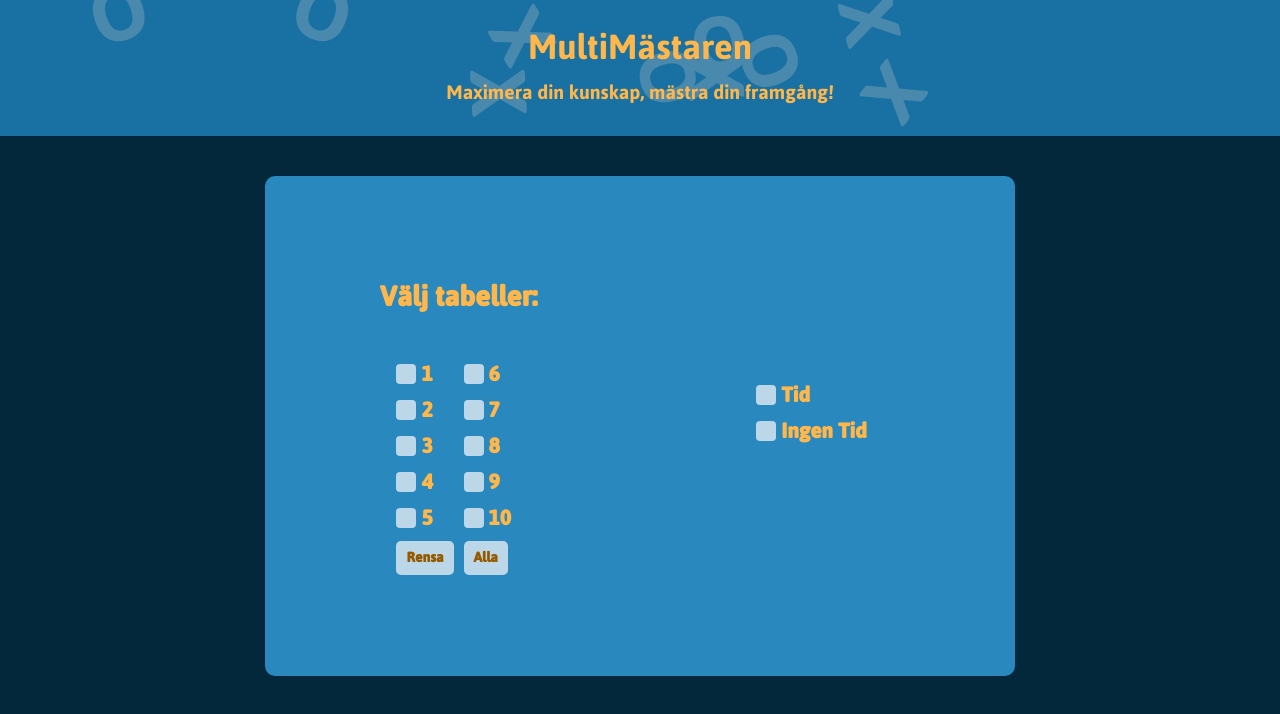
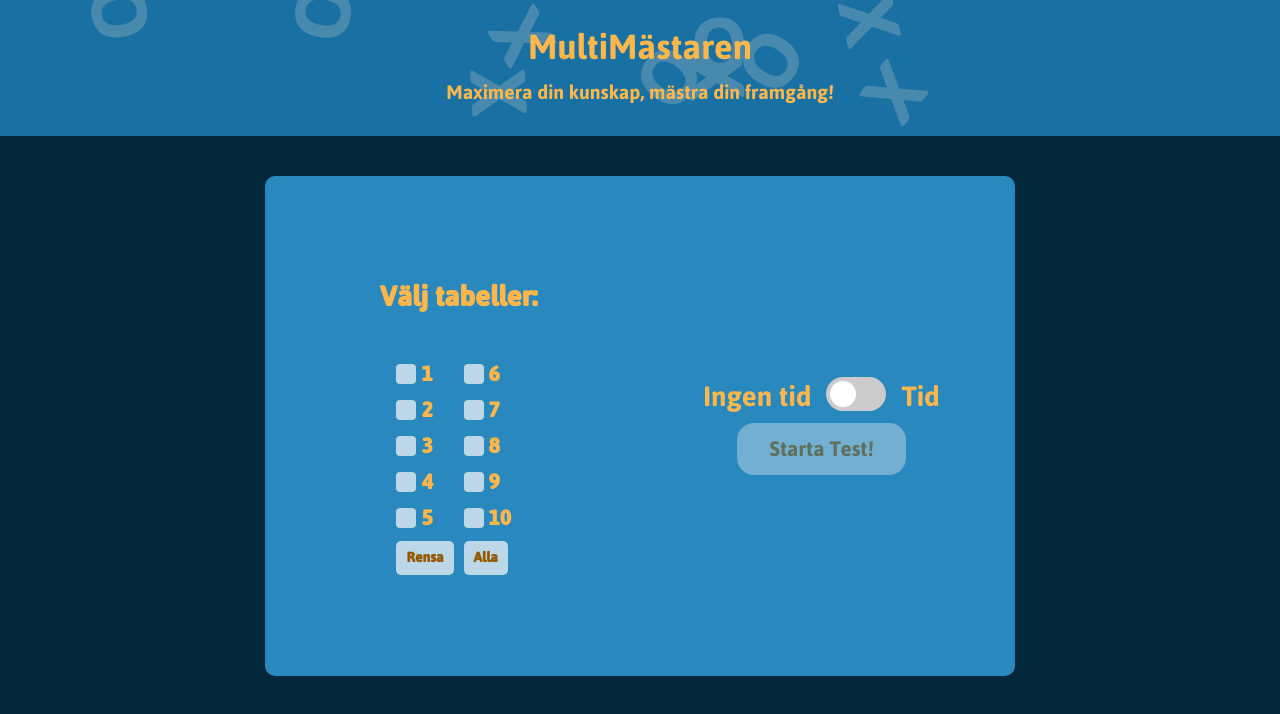
Before and after one commit to Anthymm/Multimastaren, a Vue app: page / in a window 1280 px wide. Shown: the top 714 px of the page. Built offline with nearby package versions, Linux system fonts and the light colour scheme.

Commit message:
Uppdaterad design startsida

```diff
--- a/src/components/NavBar.vue
+++ b/src/components/NavBar.vue
@@ -85,7 +85,7 @@ export default {
 
         circle.style.left = xCoord + "%"
         circle.style.top = yCoord + "%"
-        circle.style.rotate = Math.floor(Math.random() * 360) + "deg"
+        circle.style.rotate = Math.floor(Math.random() * 180) + "deg"
         nav.appendChild(circle)
       }
     }
--- a/src/components/StartTest.vue
+++ b/src/components/StartTest.vue
@@ -21,5 +21,6 @@ a {
 a:hover {
   text-decoration: none;
   font-size: 1.7rem;
+  color:#bcd7e7;
 }
 </style>
--- a/src/views/HomeView.vue
+++ b/src/views/HomeView.vue
@@ -68,13 +68,20 @@ export default {
           </div>
         </div>
       </div>
-      <div class="start">
-        <div class="start-checkbox">
-          <label><input type="checkbox" /> <span>Tid</span></label>
-          <label><input type="checkbox" /> <span>Ingen Tid</span></label>
+        <div class="start">
+          <div class="start-checkbox">
+            <div id="SwitchContainer">
+              <h2 id="ejTidText">Ingen tid</h2>
+              <label class="switch">
+            <input type="checkbox" >
+            <span class="slider round">
+            </span>
+          </label>
+          <h2 id="tidText">Tid</h2>
+          </div>
         </div>
-        <StartTest @click="sendValues" v-if="this.selectedTables.length > 0" />
-      </div>
+        <StartTest @click="sendValues" :class="{ disabled: this.selectedTables.length === 0 }"/>
+        </div>
     </div>
   </div>
 </template>
@@ -84,7 +91,10 @@ body {
   overflow-y: hidden;
   overflow-x: hidden;
 }
-
+.disabled {
+    opacity: 0.5;
+    pointer-events: none;
+}
 .box {
   width: 750px;
   height: 500px;
@@ -94,8 +104,6 @@ body {
   display: flex;
   justify-content: center;
   align-items: center;
-
-
 }
 
 .container {
@@ -103,7 +111,19 @@ body {
   grid-template-columns: 1fr 1fr;
   height: 100vh;
 }
-
+/* Switch styling */
+#SwitchContainer{
+  display: flex;
+  gap: 15px;
+}
+#tidText{
+  margin-left: -20px;
+  color: #ffb74b;
+}
+#ejTidText{
+  color: #ffb74b;
+}
+/* Switch styling */
 .grid {
   padding: 20px;
   display: flex;
@@ -113,35 +133,14 @@ body {
 }
 
 .start {
-  padding: 20px;
+
   display: flex;
   flex-direction: column;
   justify-content: center;
   align-items: center;
-  list-style: none;
-  color: #955a00;
-  text-decoration: none;
-  font-weight: bold;
-  border-radius: 17px;
-  padding: 1rem 3rem;
 }
 
-.start-checkbox {
-  margin-bottom: 10%;
-}
 
-.start input[type="checkbox"] {
-  -webkit-appearance: initial;
-  appearance: initial;
-  width: 20px;
-  height: 20px;
-  border: 10px solid #bcd7e7;
-  border-radius: 4px;
-  display: flex;
-  justify-content: center;
-  align-items: center;
-  margin-right: 5px;
-}
 
 .start label {
   display: flex;
@@ -221,6 +220,74 @@ span {
   padding-bottom: 10%;
 }
 
+
+/* switch för tid/ej tid*/
+.switch {
+  position: relative;
+  display: inline-block;
+  width: 60px;
+  height: 34px;
+
+}
+
+.switch input {
+  opacity: 0;
+  width: 0;
+  height: 0;
+
+
+}
+
+.slider {
+  position: absolute;
+  cursor: pointer;
+  top: 0;
+  left: 0;
+  right: 0;
+  bottom: 0;
+  background-color: #ccc;
+  -webkit-transition: .4s;
+  transition: .4s;
+
+}
+
+.slider:before {
+  position: absolute;
+  content: "";
+  height: 26px;
+  width: 26px;
+  left: 4px;
+  bottom: 4px;
+  background-color: white;
+  -webkit-transition: .4s;
+  transition: .4s;
+}
+
+input:checked + .slider {
+  background-color: #ffb74b;
+}
+
+input:focus + .slider {
+  box-shadow: 0 0 1px #2196F3;
+}
+
+input:checked + .slider:before {
+  -webkit-transform: translateX(26px);
+  -ms-transform: translateX(26px);
+  transform: translateX(26px);
+}
+
+/* Rounded sliders */
+.slider.round {
+  border-radius: 34px;
+}
+
+.slider.round:before {
+  border-radius: 50%;
+}
+
+/*HÄR SLUTAR SWITCH*/
+
 @media (max-width: 600px) {
   .box {
     width: 300px;
```
